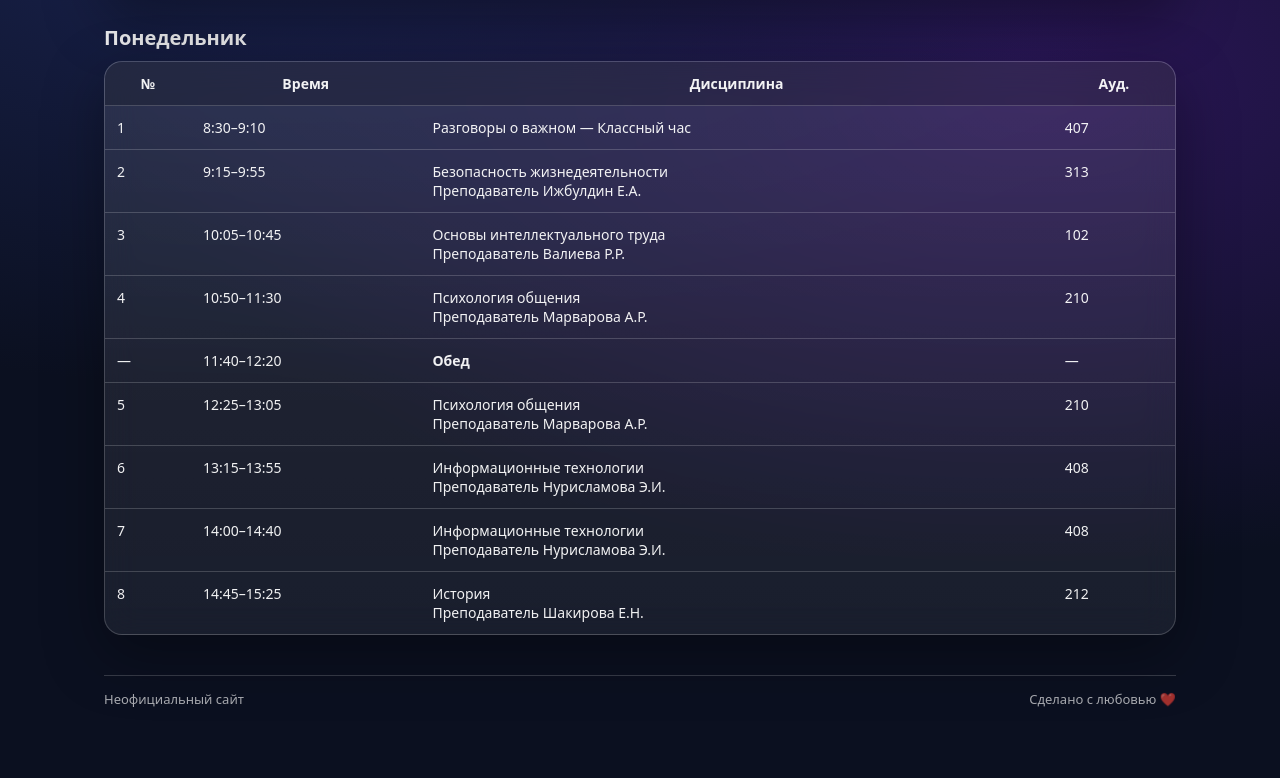
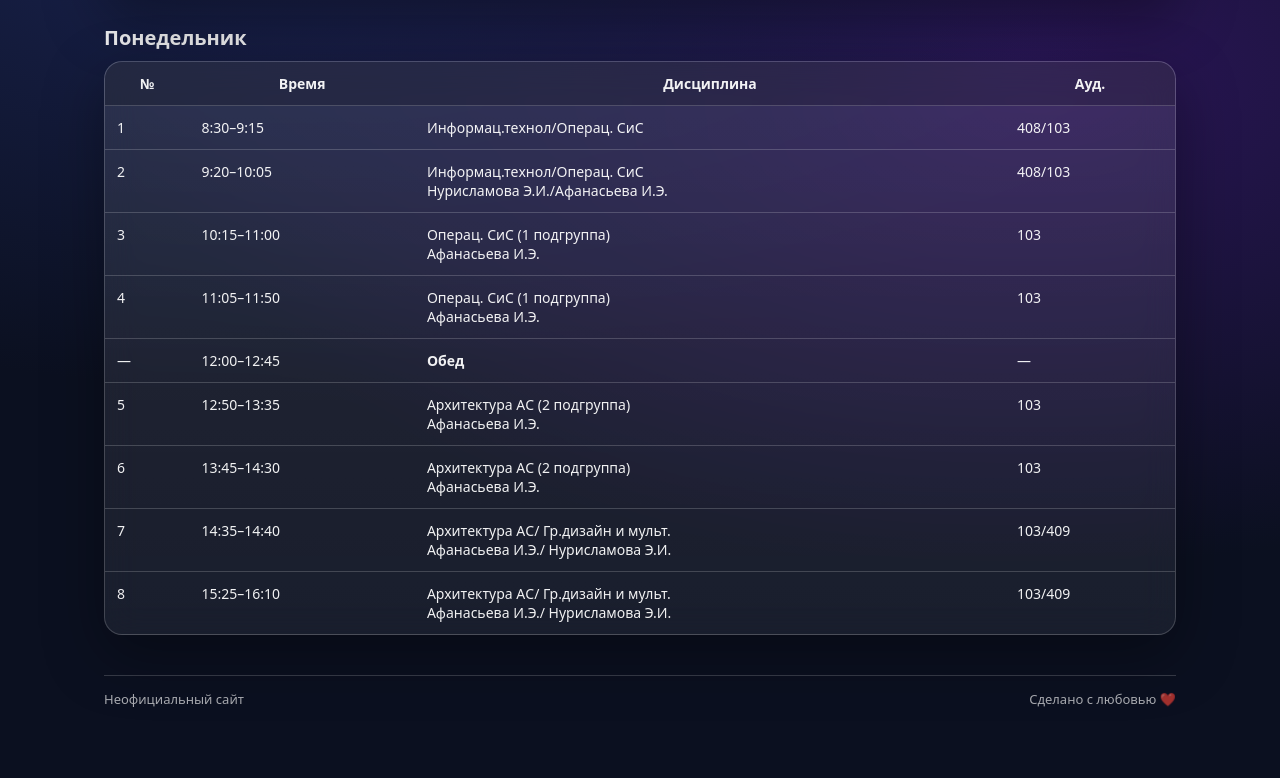
Before and after one commit to nickinil/NPK, a plain HTML site: page schedule/changes/25.html in a window 1280 px wide. Shown: the part 111-889 px from the top of the page. Drawn offline with Linux system fonts and the light colour scheme.

Commit message:
Update schedule times and subjects for group 25

```diff
--- a/schedule/changes/25.html
+++ b/schedule/changes/25.html
@@ -135,7 +135,7 @@ footer{
 <div class="glass header">
   <div>
     <h1>25 группа · изменения</h1>
-    <div class="subtitle">19 января 2026</div>
+    <div class="subtitle">20 января 2026</div>
   </div>
   <div class="actions">
     <a class="btn" href="./">← К изменениям</a>
@@ -161,88 +161,88 @@ footer{
 
 <tr>
 <td data-label="№">1</td>
-<td data-label="Время">8:30–9:10</td>
+<td data-label="Время">8:30–9:15</td>
 <td data-label="Дисциплина">
-  Разговоры о важном — Классный час
+  Информац.технол/Операц. СиС
 </td>
-<td data-label="Ауд.">407</td>
+<td data-label="Ауд.">408/103</td>
 </tr>
 
 <tr>
 <td>2</td>
-<td>9:15–9:55</td>
+<td>9:20–10:05</td>
 <td>
-  Безопасность жизнедеятельности<br>
-  <span class="muted">Преподаватель Ижбулдин Е.А.</span>
+  Информац.технол/Операц. СиС<br>
+  <span class="muted">Нурисламова Э.И./Афанасьева И.Э.</span>
 </td>
-<td>313</td>
+<td>408/103</td>
 </tr>
 
 <tr>
 <td>3</td>
-<td>10:05–10:45</td>
+<td>10:15–11:00</td>
 <td>
-  Основы интеллектуального труда<br>
-  <span class="muted">Преподаватель Валиева Р.Р.</span>
+  Операц. СиС (1 подгруппа)<br>
+  <span class="muted">Афанасьева И.Э.</span>
 </td>
-<td>102</td>
+<td>103</td>
 </tr>
 
 <tr>
 <td>4</td>
-<td>10:50–11:30</td>
+<td>11:05–11:50</td>
 <td>
-  Психология общения<br>
-  <span class="muted">Преподаватель Марварова А.Р.</span>
+  Операц. СиС (1 подгруппа)<br>
+  <span class="muted">Афанасьева И.Э.</span>
 </td>
-<td>210</td>
+<td>103</td>
 </tr>
 
 <tr>
 <td>—</td>
-<td>11:40–12:20</td>
+<td>12:00–12:45</td>
 <td><strong>Обед</strong></td>
 <td>—</td>
 </tr>
 
 <tr>
 <td>5</td>
-<td>12:25–13:05</td>
+<td>12:50–13:35</td>
 <td>
-  Психология общения<br>
-  <span class="muted">Преподаватель Марварова А.Р.</span>
+  Архитектура АС (2 подгруппа)<br>
+  <span class="muted">Афанасьева И.Э.</span>
 </td>
-<td>210</td>
+<td>103</td>
 </tr>
 
 <tr>
 <td>6</td>
-<td>13:15–13:55</td>
+<td>13:45–14:30</td>
 <td>
-  Информационные технологии<br>
-  <span class="muted">Преподаватель Нурисламова Э.И.</span>
+  Архитектура АС (2 подгруппа)<br>
+  <span class="muted">Афанасьева И.Э.</span>
 </td>
-<td>408</td>
+<td>103</td>
 </tr>
 
 <tr>
 <td>7</td>
-<td>14:00–14:40</td>
+<td>14:35–14:40</td>
 <td>
-  Информационные технологии<br>
-  <span class="muted">Преподаватель Нурисламова Э.И.</span>
+  Архитектура АС/ Гр.дизайн и мульт.<br>
+  <span class="muted">Афанасьева И.Э./ Нурисламова Э.И.</span>
 </td>
-<td>408</td>
+<td>103/409</td>
 </tr>
 
 <tr>
 <td>8</td>
-<td>14:45–15:25</td>
+<td>15:25–16:10</td>
 <td>
-  История<br>
-  <span class="muted">Преподаватель Шакирова Е.Н.</span>
+  Архитектура АС/ Гр.дизайн и мульт.<br>
+  <span class="muted">Афанасьева И.Э./ Нурисламова Э.И.</span>
 </td>
-<td>212</td>
+<td>103/409</td>
 </tr>
 
 </tbody>
```
